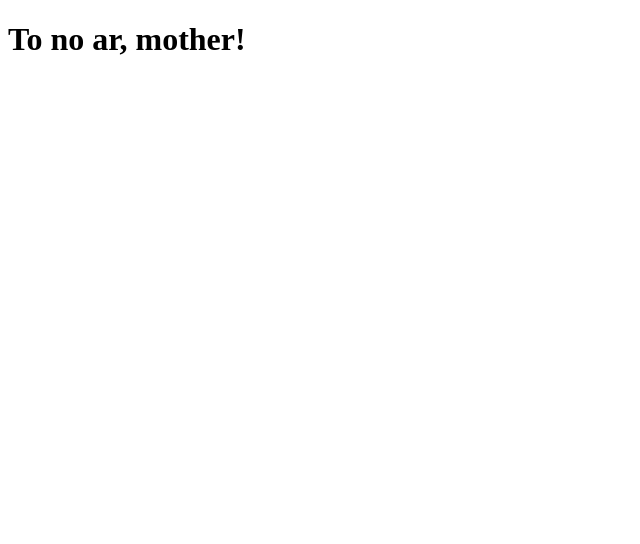
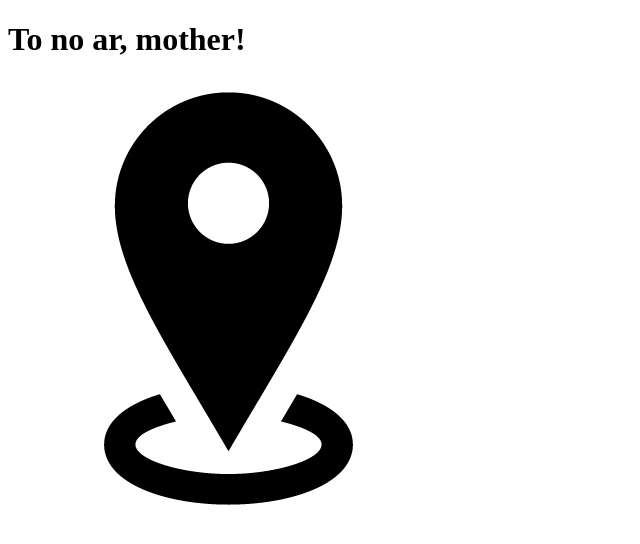
Before and after one commit to KauaWn/novedoseis, a plain HTML site: page index.html in a window 1280 px wide. Shown: the whole page, without its empty margins (0-640 px from the left). Drawn offline with Linux system fonts and the light colour scheme.

Commit message:
Update index.html

```diff
--- a/index.html
+++ b/index.html
@@ -7,6 +7,6 @@
 </head>
 <body>
     <h1>To no ar, mother!</h1>
-    <img src:"image.png">
+    <img src="image.png">
 </body>
 </html>
```
